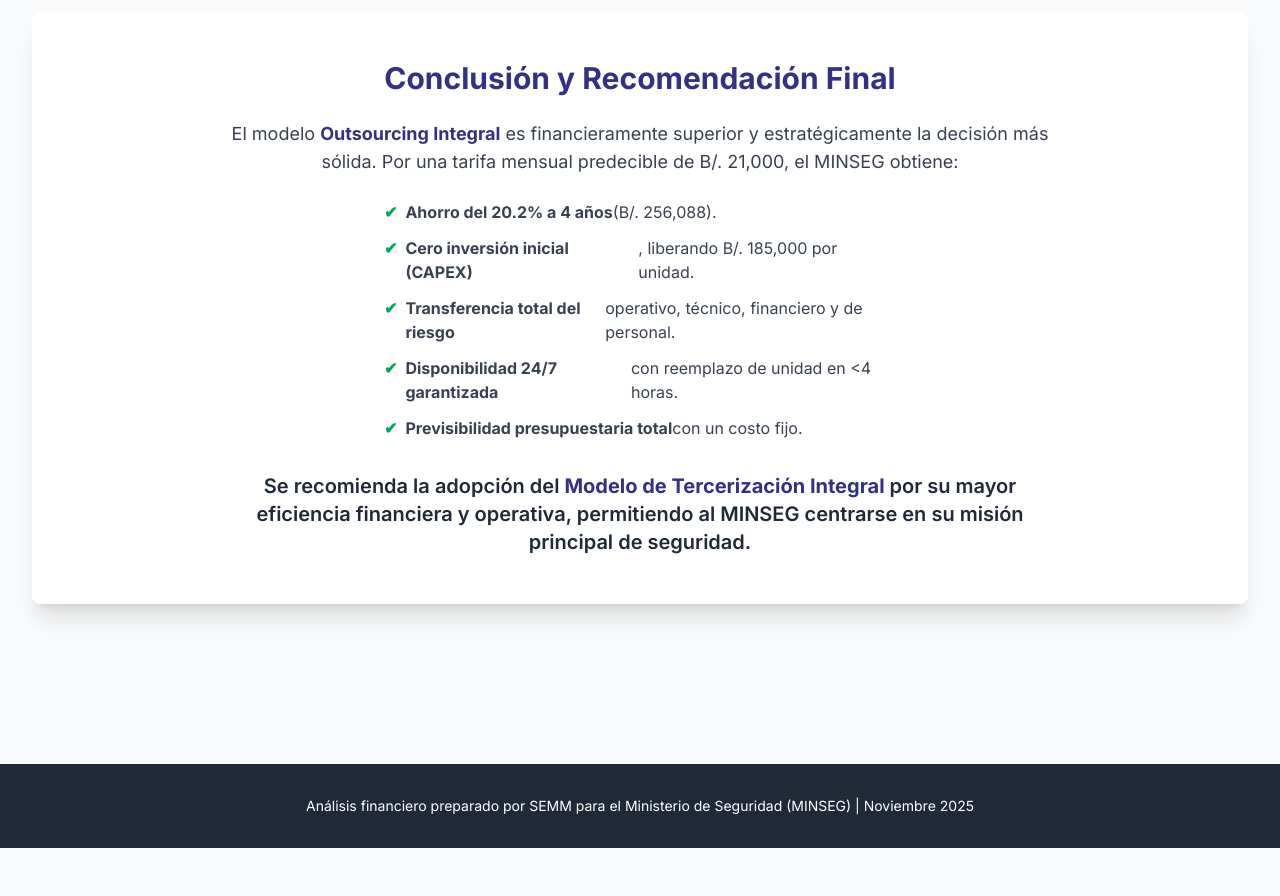
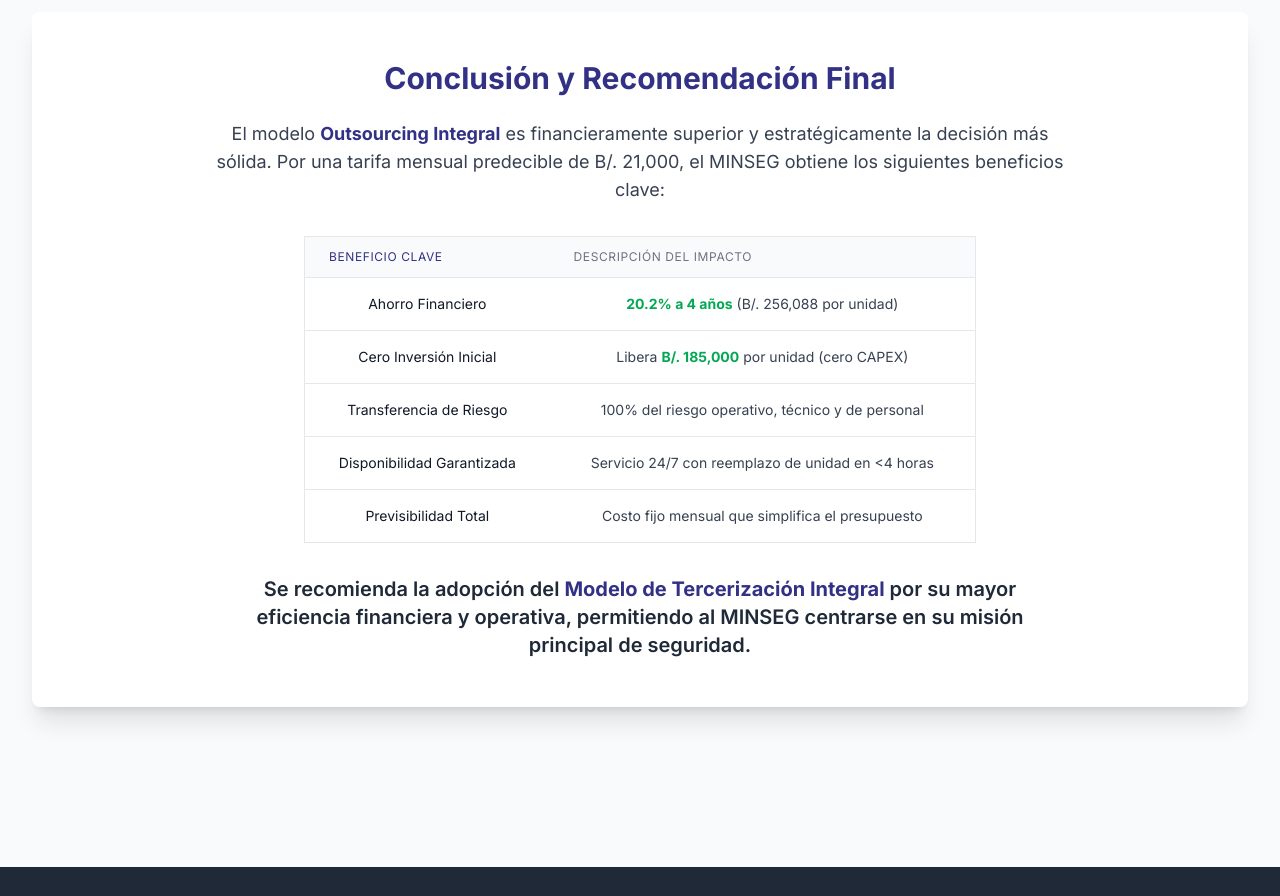
Before and after one commit to DigiProposal/SEMM-MINSEG, a plain HTML site: page index.html in a window 1280 px wide. Shown: the part 3580-4476 px from the top of the page. Before the commit the page ends 4428 px from the top, so only its background shows below. Drawn offline with nearby package versions, Linux system fonts and the light colour scheme.

Commit message:
Update index.html

```diff
--- a/index.html
+++ b/index.html
@@ -225,31 +225,43 @@
         <section id="section6" class="my-16 py-12 bg-white shadow-xl rounded-lg">
             <h2 class="text-3xl font-bold text-semm-blue mb-6 text-center">Conclusión y Recomendación Final</h2>
             <div class="max-w-4xl mx-auto px-6 text-center">
-                <p class="text-lg text-gray-700 mb-6">
-                    El modelo <strong class="text-semm-blue">Outsourcing Integral</strong> es financieramente superior y estratégicamente la decisión más sólida. Por una tarifa mensual predecible de B/. 21,000, el MINSEG obtiene:
+                <p class="text-lg text-gray-700 mb-8">
+                    El modelo <strong class="text-semm-blue">Outsourcing Integral</strong> es financieramente superior y estratégicamente la decisión más sólida. Por una tarifa mensual predecible de B/. 21,000, el MINSEG obtiene los siguientes beneficios clave:
                 </p>
-                <ul class="text-left space-y-3 max-w-lg mx-auto text-gray-700">
-                    <li class="flex items-start">
-                        <span class="text-semm-green font-bold mr-2">✔</span>
-                        <strong>Ahorro del 20.2% a 4 años</strong> (B/. 256,088).
-                    </li>
-                    <li class="flex items-start">
-                        <span class="text-semm-green font-bold mr-2">✔</span>
-                        <strong>Cero inversión inicial (CAPEX)</strong>, liberando B/. 185,000 por unidad.
-                    </li>
-                    <li class="flex items-start">
-                        <span class="text-semm-green font-bold mr-2">✔</span>
-                        <strong>Transferencia total del riesgo</strong> operativo, técnico, financiero y de personal.
-                    </li>
-                    <li class="flex items-start">
-                        <span class="text-semm-green font-bold mr-2">✔</span>
-                        <strong>Disponibilidad 24/7 garantizada</strong> con reemplazo de unidad en <4 horas.
-                    </li>
-                    <li class="flex items-start">
-                        <span class="text-semm-green font-bold mr-2">✔</span>
-                        <strong>Previsibilidad presupuestaria total</strong> con un costo fijo.
-                    </li>
-                </ul>
+
+                <div class="overflow-x-auto max-w-2xl mx-auto">
+                    <table class="min-w-full divide-y divide-gray-200 border border-gray-200 rounded-lg shadow">
+                        <thead class="bg-gray-50">
+                            <tr>
+                                <th class="px-6 py-3 text-left text-xs font-medium text-semm-blue uppercase tracking-wider">Beneficio Clave</th>
+                                <th class="px-6 py-3 text-left text-xs font-medium text-gray-500 uppercase tracking-wider">Descripción del Impacto</th>
+                            </tr>
+                        </thead>
+                        <tbody class="bg-white divide-y divide-gray-200">
+                            <tr>
+                                <td class="px-6 py-4 whitespace-nowrap text-sm font-medium text-gray-900">Ahorro Financiero</td>
+                                <td class="px-6 py-4 whitespace-nowrap text-sm text-gray-700"><strong class="text-semm-green">20.2% a 4 años</strong> (B/. 256,088 por unidad)</td>
+                            </tr>
+                            <tr>
+                                <td class="px-6 py-4 whitespace-nowrap text-sm font-medium text-gray-900">Cero Inversión Inicial</td>
+                                <td class="px-6 py-4 whitespace-nowrap text-sm text-gray-700">Libera <strong class="text-semm-green">B/. 185,000</strong> por unidad (cero CAPEX)</td>
+                            </tr>
+                            <tr>
+                                <td class="px-6 py-4 whitespace-nowrap text-sm font-medium text-gray-900">Transferencia de Riesgo</td>
+                                <td class="px-6 py-4 whitespace-nowrap text-sm text-gray-700">100% del riesgo operativo, técnico y de personal</td>
+                            </tr>
+                            <tr>
+                                <td class="px-6 py-4 whitespace-nowrap text-sm font-medium text-gray-900">Disponibilidad Garantizada</td>
+                                <td class="px-6 py-4 whitespace-nowrap text-sm text-gray-700">Servicio 24/7 con reemplazo de unidad en <4 horas</td>
+                            </tr>
+                            <tr>
+                                <td class="px-6 py-4 whitespace-nowrap text-sm font-medium text-gray-900">Previsibilidad Total</td>
+                                <td class="px-6 py-4 whitespace-nowrap text-sm text-gray-700">Costo fijo mensual que simplifica el presupuesto</td>
+                            </tr>
+                        </tbody>
+                    </table>
+                </div>
+
                 <p class="text-xl font-semibold text-gray-800 mt-8">
                     Se recomienda la adopción del <strong class="text-semm-blue">Modelo de Tercerización Integral</strong> por su mayor eficiencia financiera y operativa, permitiendo al MINSEG centrarse en su misión principal de seguridad.
                 </p>
```
